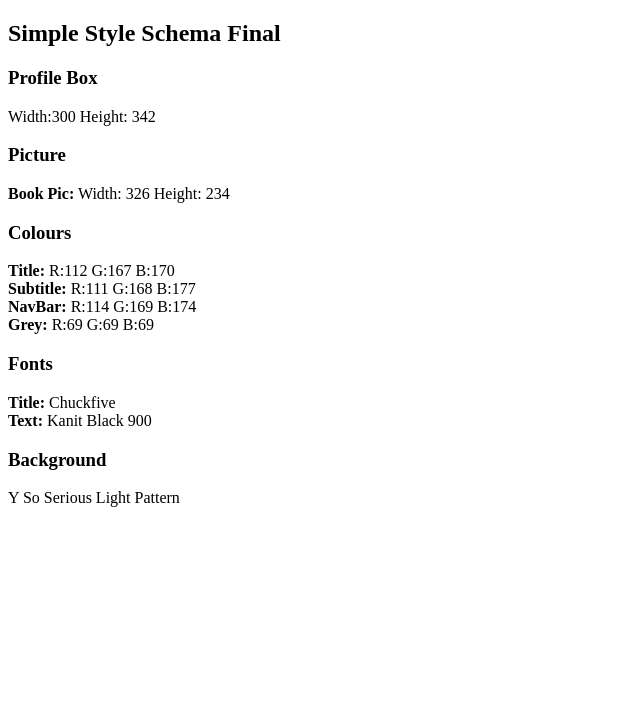
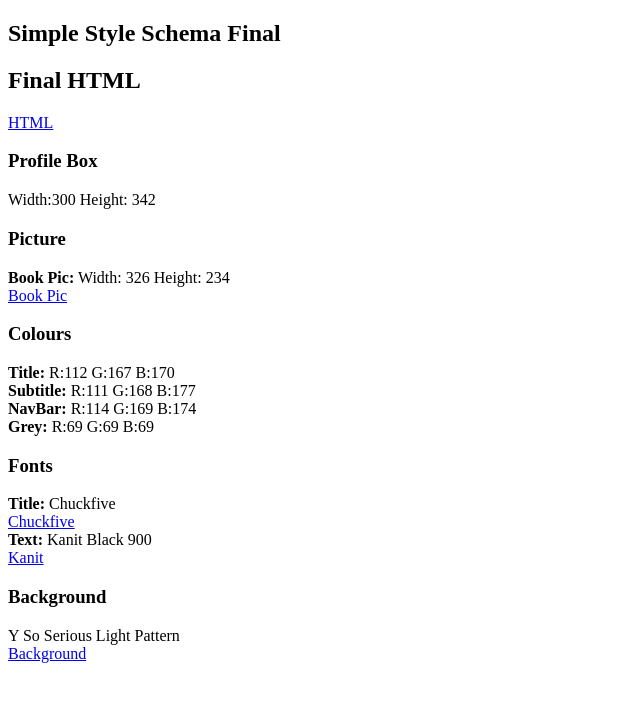
Before and after one commit to frid0018/frid0018.github.io, a plain HTML site: page lib2024/final/sss.html in a window 1280 px wide. Shown: the whole page, without its empty margins (0-640 px from the left). Drawn offline with Linux system fonts and the light colour scheme.

Commit message:
sss.html

```diff
--- a/lib2024/final/sss.html
+++ b/lib2024/final/sss.html
@@ -6,6 +6,8 @@
 <body>
 	<section>
 	<h1>Simple Style Schema Final</h1>
+		<h2>Final HTML</h2>
+			<a href="https://frid0018.github.io/lib2024/final/index.html" target="blank">HTML</a>
 		<h3>Profile Box</h3>
 			<p>
 				Width:300 Height: 342
@@ -13,8 +15,8 @@
 		<h3>Picture</h3>
 			<p>
 				<strong>Book Pic:</strong>
-				Width: 326 Height: 234
-				<a href="https://www.pexels.com/photo/book-chapter-six-5834/" target="blank"></a>
+				Width: 326 Height: 234<br>
+				<a href="https://www.pexels.com/photo/book-chapter-six-5834/" target="blank">Book Pic</a>
 			</p>
 		<h3>Colours</h3>
 			<p>
@@ -33,17 +35,17 @@
 		<h3>Fonts</h3>
 			<p>
 				<strong>Title:</strong>
-				Chuckfive
-				<a href="https://www.fontsquirrel.com/fonts/chunkfive" target="blank"></a>
+				Chuckfive<br>
+				<a href="https://www.fontsquirrel.com/fonts/chunkfive" target="blank">Chuckfive</a>
 				<br>
 				<strong>Text:</strong>
-				Kanit Black 900
-				<a href="https://fonts.google.com/specimen/Kanit?thickness=8&selection.family=Kanit:wght@900" target="blank"></a>
+				Kanit Black 900<br>
+				<a href="https://fonts.google.com/specimen/Kanit?thickness=8&selection.family=Kanit:wght@900" target="blank">Kanit</a>
 			</p>
 		<h3>Background</h3>
 			<p>
-				Y So Serious Light Pattern
-				<a href="https://www.toptal.com/designers/subtlepatterns/y-so-serious-light-pattern/" target="blank"></a>
+				Y So Serious Light Pattern<br>
+				<a href="https://www.toptal.com/designers/subtlepatterns/y-so-serious-light-pattern/" target="blank">Background</a>
 			</p>
 	</section>
 
```
